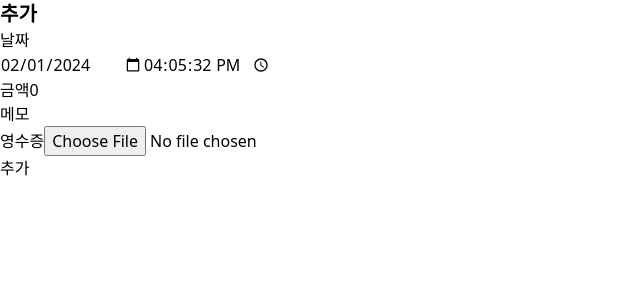
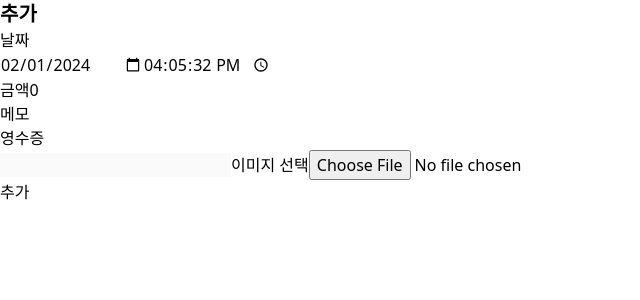
Before and after one commit to isNotZero/react-accountbook, a React (Vite) app: page /add in a window 1280 px wide. Shown: the top 300 px of the page, without its empty margins (0-640 px from the left). Built offline with nearby package versions, Linux system fonts and the light colour scheme.

Commit message:
file component 추가

```diff
--- a/src/components/Elements.jsx
+++ b/src/components/Elements.jsx
@@ -1,3 +1,5 @@
+import { useState, useRef } from "react"
+
 export function ElInput({ type, label, value, onInput }) {
   return (
     <div className="flex justify-between p-4 bg-gray-300 rounded">
@@ -8,10 +10,26 @@ export function ElInput({ type, label, value, onInput }) {
 }
 
 export function ElFile({ label, onInput }) {
+  const [fileName, setFileName] = useState('')
+  const inputFile = useRef(null)
+
+  function onClickAddBtn() {
+    inputFile.current.click()
+  }
+
+  function onInputFile(e) {
+    setFileName(() => e.target.files[0].name)
+    onInput(e)
+  }
+
   return (
     <div className="flex justify-between p-4 bg-gray-300 rounded">
       <label htmlFor="">{ label }</label>
-      <input className="rounded border-solid border border-gray-900" type='file' onInput={ onInput }/>
+      <div>
+        <input className="rounded border-solid border border-gray-900" type='text' value={fileName} disabled/>
+        <ElButton onClick={onClickAddBtn}>이미지 선택</ElButton>
+        <input ref={inputFile} className="hidden" type='file' onInput={ onInputFile }/>
+      </div>
     </div>
   )
 }
```
